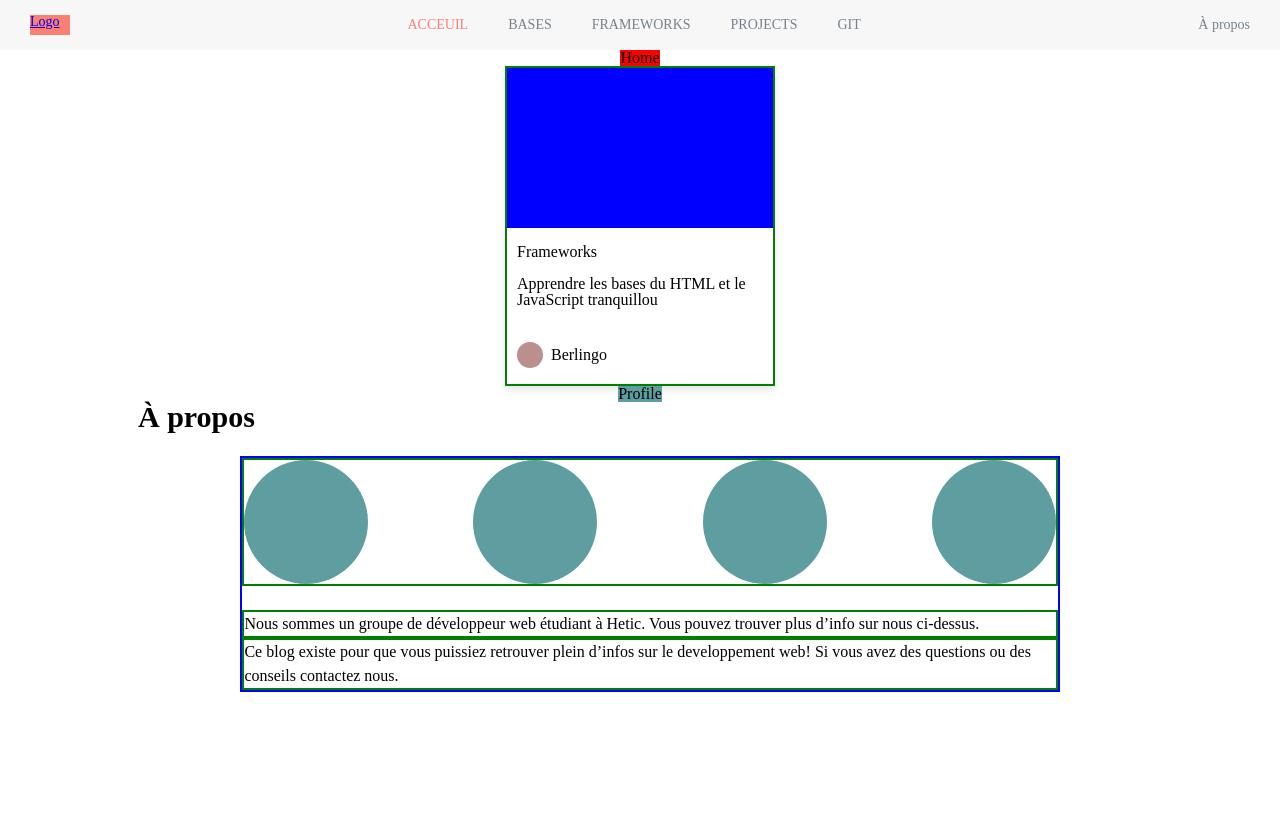
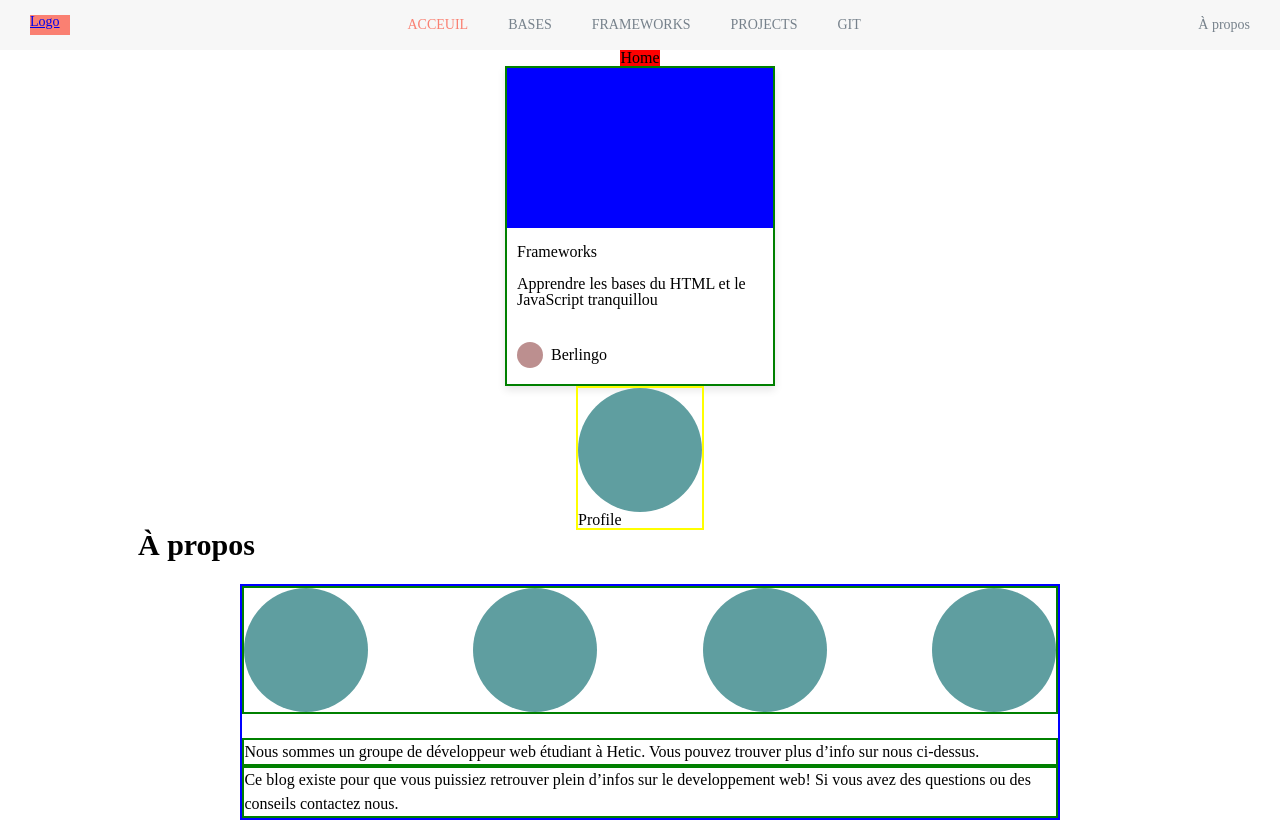
Before and after one commit to rqphy/project-b, a React (Create React App) app: page / in a window 1280 px wide. Built offline with nearby package versions, Linux system fonts and the light colour scheme.

Commit message:
add style

```diff
--- a/src/Components/Profile/Profile.js
+++ b/src/Components/Profile/Profile.js
@@ -1,8 +1,9 @@
 function Profile() {
   return (
-    <div className="Profile">
-      <h5>Profile</h5>
-    </div>
+    <a className="Profile">
+      <div className="Profile__img"></div>
+      <h4 className="Profile__title">Profile</h4>
+    </a>
   );
 }
 
--- a/src/Components/Profile/Profile.scss
+++ b/src/Components/Profile/Profile.scss
@@ -1,3 +1,20 @@
+$smallTeam: 46px;
+$largeTeam: 124px;
+
 .Profile {
-  background-color: cadetblue;
+  border: 2px solid yellow;
+
+  &__img {
+    width: $smallTeam;
+    height: $smallTeam;
+    background: cadetblue;
+    border-radius: 50%;
+    margin-right: 14px;
+
+    @include large {
+      width: $largeTeam;
+      height: $largeTeam;
+      margin: 0;
+    }
+  }
 }
```
